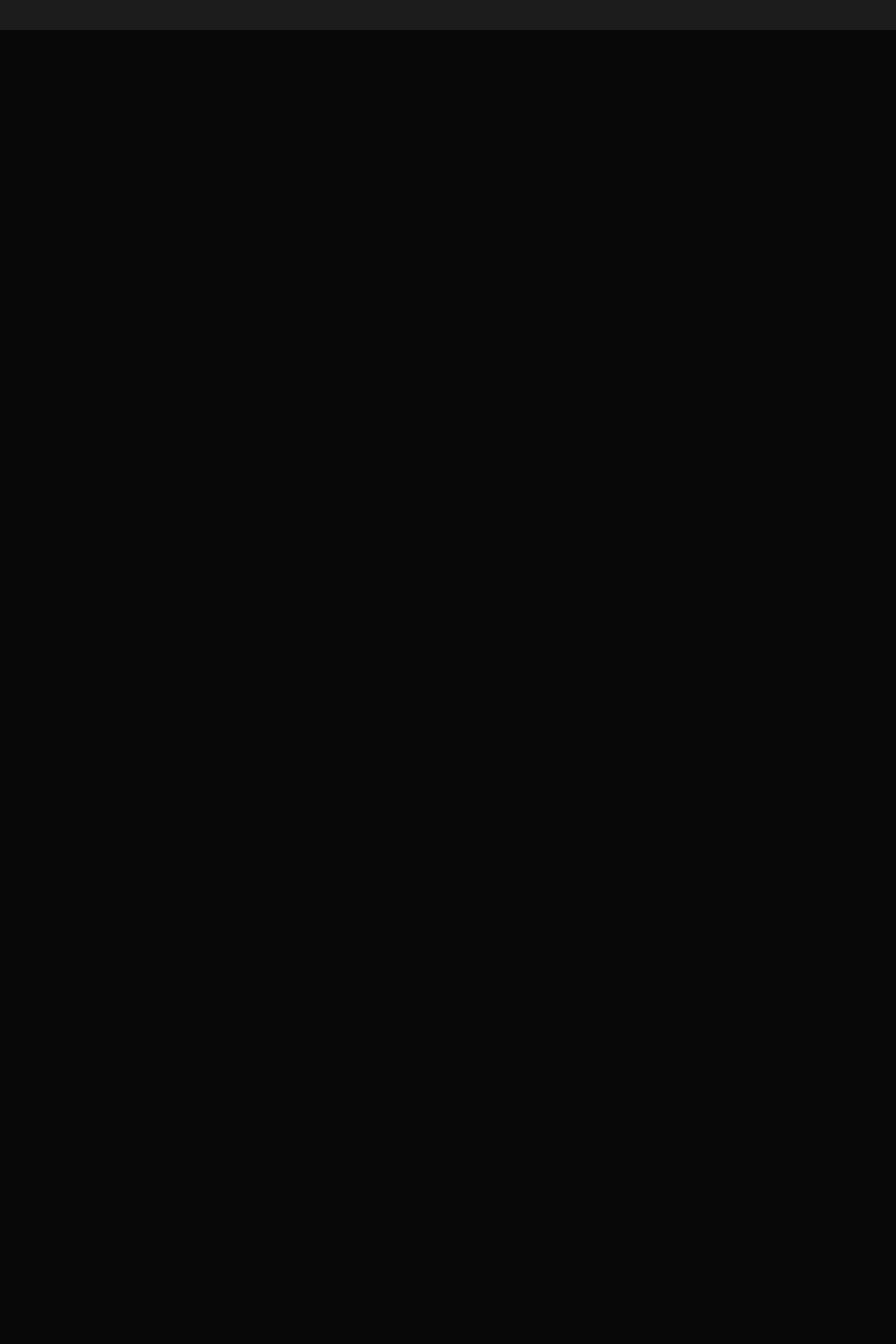
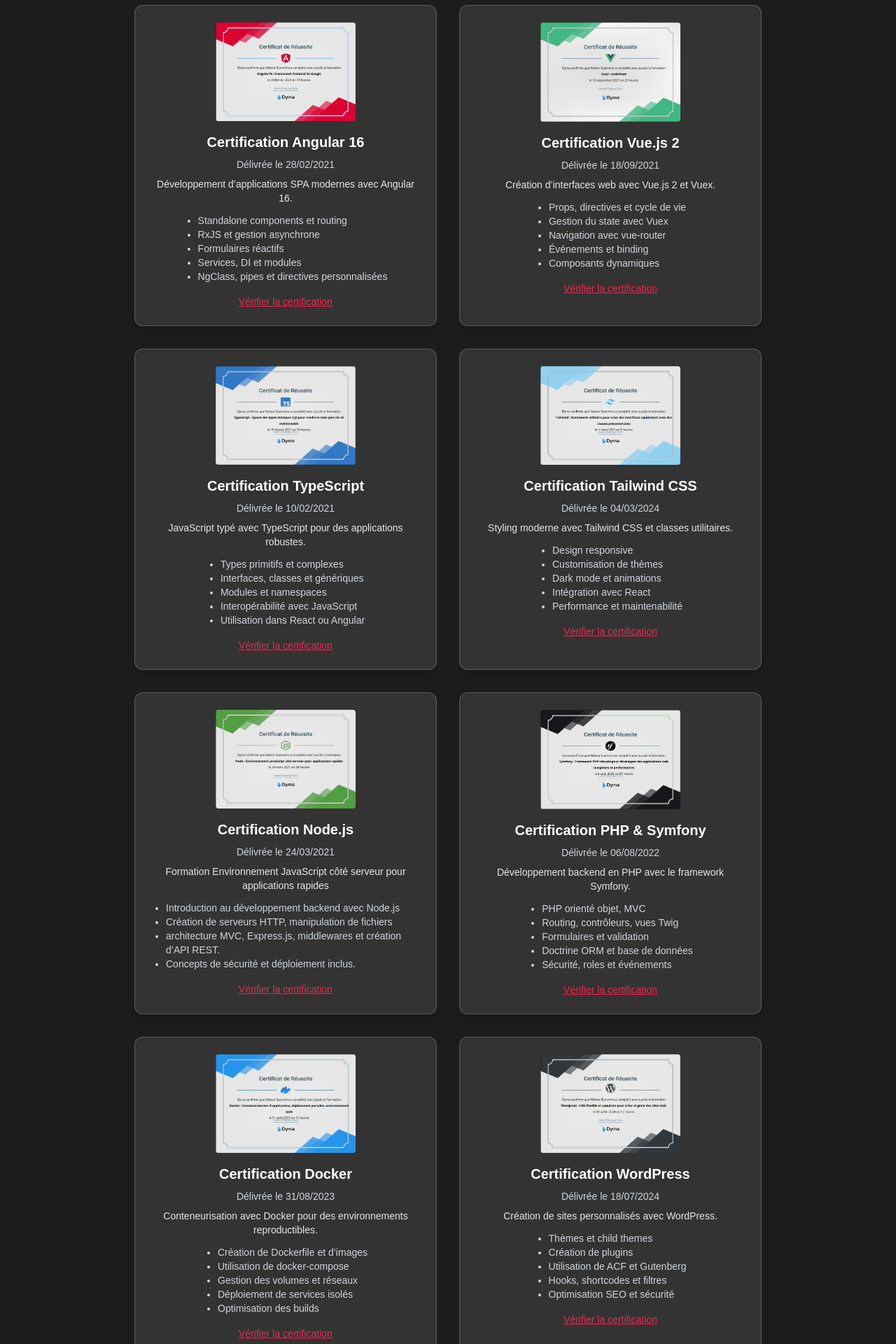
Before and after one commit to nelsonalgarve/quarkup-portfolio, a Next.js app: page /certifications in a window 1280 px wide. Shown: the part 880-2800 px from the top of the page at 70% size. Before the commit the page ends 923 px from the top, so only its background shows below. Built offline with nearby package versions, Linux system fonts and the light colour scheme.

Commit message:
fin certifications V1

```diff
--- a/src/app/certifications/page.tsx
+++ b/src/app/certifications/page.tsx
@@ -9,7 +9,7 @@
     title: "Certification Développeur Web & Mobile – RNCP Niveau 6",
     issuedOn: "2023-09-04",
     image: "https://api-lb.appfurther.io/v2/ims/image/70749271769884",
-    verifyUrl: "https://api-lb.appfurther.io/v2/ims/70749271769884",
+    verifyUrl: "https://verified.sertifier.com/fr/verify/70749271769884/?ref=email",
     description:
       "Cette certification atteste de mes compétences professionnelles sur 5 blocs RNCP :",
     details: [
@@ -18,6 +18,130 @@
       "RNCP37625BC03 – Concevoir, manipuler, administrer et sécuriser une base de données",
       "RNCP37625BC04 – Développement d’une application web & mobile",
       "RNCP37625BC05 – Mise en production d’une application web & mobile"
+    ]
+  },
+  {
+    title: "Certification Javascript",
+    issuedOn: "2021-02-10",
+    image: "/certifs/javascript.png",
+    verifyUrl: "https://dyma.fr/certification/5fd7a6e0d6d54c08b731baea/5de1a78332cf6b3128beee34",
+    description:
+      "Formation approfondie sur les bases et fonctionnalités modernes de JavaScript.",
+    details: [
+      "Variables, types, opérateurs et structures de contrôle",
+    "Fonctions, closures, objets et tableaux",
+    "Manipulation du DOM et gestion des événements",
+    "Asynchrone avec callbacks, Promises et async/await",
+    "Bonnes pratiques et structuration du code"
+    ]
+  },
+    {
+    title: "Certification Angular 16",
+    issuedOn: "2021-02-28",
+    image: "/certifs/angular.png",
+    verifyUrl: "https://dyma.fr/certification/5fd7a6e0d6d54c08b731baea/58a1863e2e158e82bb85bb6a",
+    description: "Développement d’applications SPA modernes avec Angular 16.",
+    details: [
+      "Standalone components et routing",
+      "RxJS et gestion asynchrone",
+      "Formulaires réactifs",
+      "Services, DI et modules",
+      "NgClass, pipes et directives personnalisées"
+    ]
+  },
+   {
+    title: "Certification Vue.js 2",
+    issuedOn: "2021-09-18",
+    image: "/certifs/vue.png",
+    verifyUrl: "https://dyma.fr/certification/5fd7a6e0d6d54c08b731baea/5bcf16661ea83e25d0ed7d8b",
+    description: "Création d’interfaces web avec Vue.js 2 et Vuex.",
+    details: [
+      "Props, directives et cycle de vie",
+      "Gestion du state avec Vuex",
+      "Navigation avec vue-router",
+      "Événements et binding",
+      "Composants dynamiques"
+    ]
+  },
+   {
+    title: "Certification TypeScript",
+    issuedOn: "2021-02-10",
+    image: "/certifs/typescript.png",
+    verifyUrl: "https://dyma.fr/certification/5fd7a6e0d6d54c08b731baea/5ec44a260e320871af33ecaa",
+    description: "JavaScript typé avec TypeScript pour des applications robustes.",
+    details: [
+      "Types primitifs et complexes",
+      "Interfaces, classes et génériques",
+      "Modules et namespaces",
+      "Interopérabilité avec JavaScript",
+      "Utilisation dans React ou Angular"
+    ]
+  },
+  {
+    title: "Certification Tailwind CSS",
+    issuedOn: "2024-03-04",
+    image: "/certifs/tailwind.png",
+    verifyUrl: "https://dyma.fr/certification/5fd7a6e0d6d54c08b731baea/659d20867fb203e830e13655",
+    description: "Styling moderne avec Tailwind CSS et classes utilitaires.",
+    details: [
+      "Design responsive",
+      "Customisation de thèmes",
+      "Dark mode et animations",
+      "Intégration avec React",
+      "Performance et maintenabilité"
+    ]
+  },
+  {
+    title: "Certification Node.js",
+    issuedOn: "2021-03-24",
+    image: "/certifs/node.png",
+    verifyUrl: "https://dyma.fr/certification/5fd7a6e0d6d54c08b731baea/5c69b1d1606df31e473253d8",
+    description:
+      "Formation Environnement JavaScript côté serveur pour applications rapides",
+    details: [
+      "Introduction au développement backend avec Node.js", "Création de serveurs HTTP, manipulation de fichiers", "architecture MVC, Express.js, middlewares et création d’API REST.", "Concepts de sécurité et déploiement inclus."
+    ]
+  },
+  {
+    title: "Certification PHP & Symfony",
+    issuedOn: "2022-08-06",
+    image: "/certifs/symfony.png",
+    verifyUrl: "https://dyma.fr/certification/5fd7a6e0d6d54c08b731baea/60ea04ae7fc35f0f15b5537d",
+    description: "Développement backend en PHP avec le framework Symfony.",
+    details: [
+      "PHP orienté objet, MVC",
+      "Routing, contrôleurs, vues Twig",
+      "Formulaires et validation",
+      "Doctrine ORM et base de données",
+      "Sécurité, roles et événements"
+    ]
+  },
+  {
+    title: "Certification Docker",
+    issuedOn: "2023-08-31",
+    image: "/certifs/docker.png",
+    verifyUrl: "https://dyma.fr/certification/5fd7a6e0d6d54c08b731baea/5f99eb48545c3568e680098f",
+    description: "Conteneurisation avec Docker pour des environnements reproductibles.",
+    details: [
+      "Création de Dockerfile et d’images",
+      "Utilisation de docker-compose",
+      "Gestion des volumes et réseaux",
+      "Déploiement de services isolés",
+      "Optimisation des builds"
+    ]
+  },
+   {
+    title: "Certification WordPress",
+    issuedOn: "2024-07-18",
+    image: "/certifs/wordpress.png",
+    verifyUrl: "https://dyma.fr/certification/5fd7a6e0d6d54c08b731baea/65e209469cef4bb1b8aa7d09",
+    description: "Création de sites personnalisés avec WordPress.",
+    details: [
+      "Thèmes et child themes",
+      "Création de plugins",
+      "Utilisation de ACF et Gutenberg",
+      "Hooks, shortcodes et filtres",
+      "Optimisation SEO et sécurité"
     ]
   },
 ];
@@ -45,13 +169,13 @@
                     className="rounded hover:scale-105 transition-transform"
                   />
                 </button>
-                <Image
+                {/* <Image
                   src="/certifs/france-competences.png"
                   alt="France Compétences"
                   width={100}
                   height={100}
                   className="rounded"
-                />
+                /> */}
               </div>
               <h3 className="text-xl font-semibold mb-2">{cert.title}</h3>
               <p className="text-sm text-gray-300 mb-2">Délivrée le {new Date(cert.issuedOn).toLocaleDateString("fr-FR")}</p>
```
